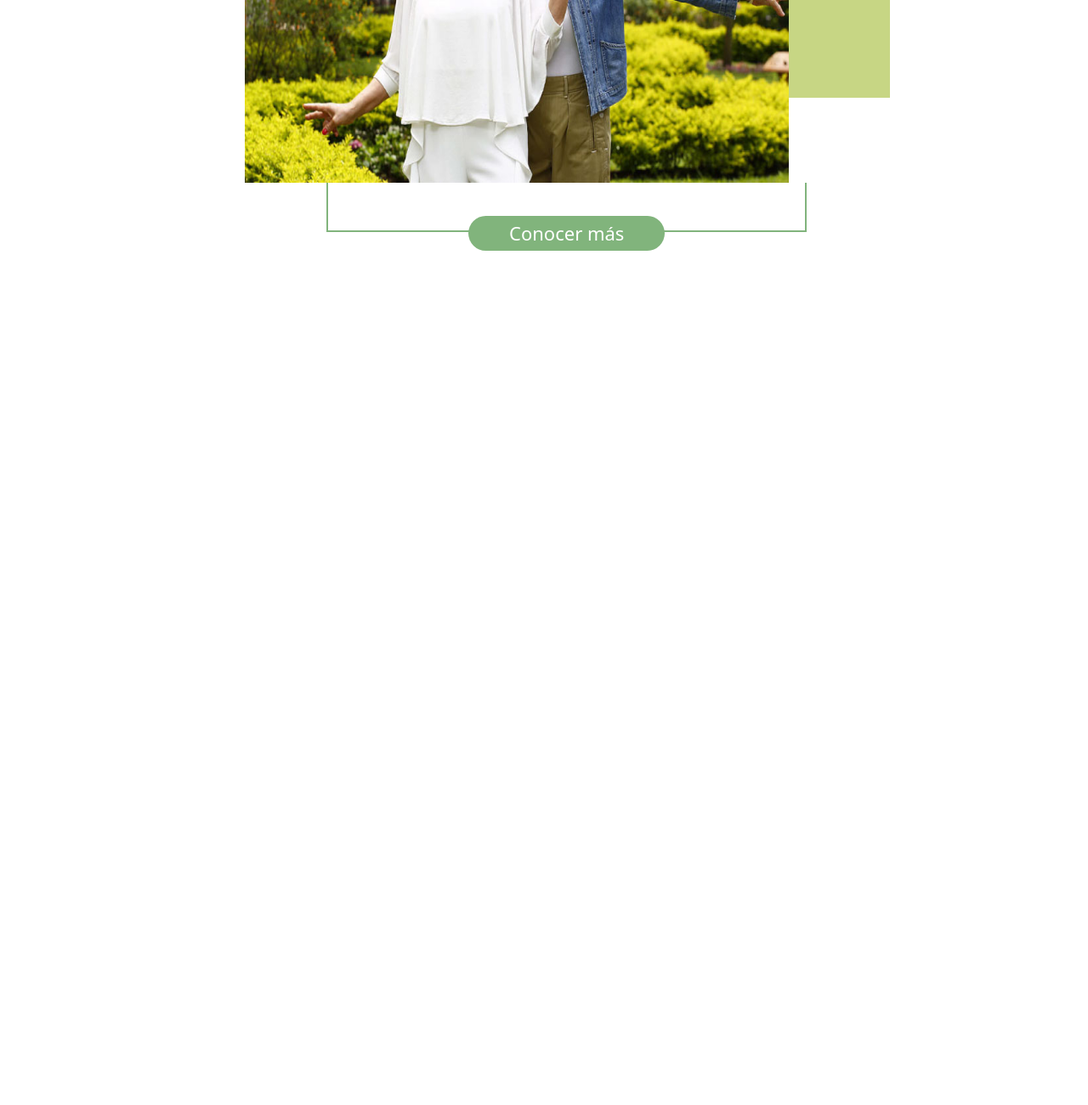
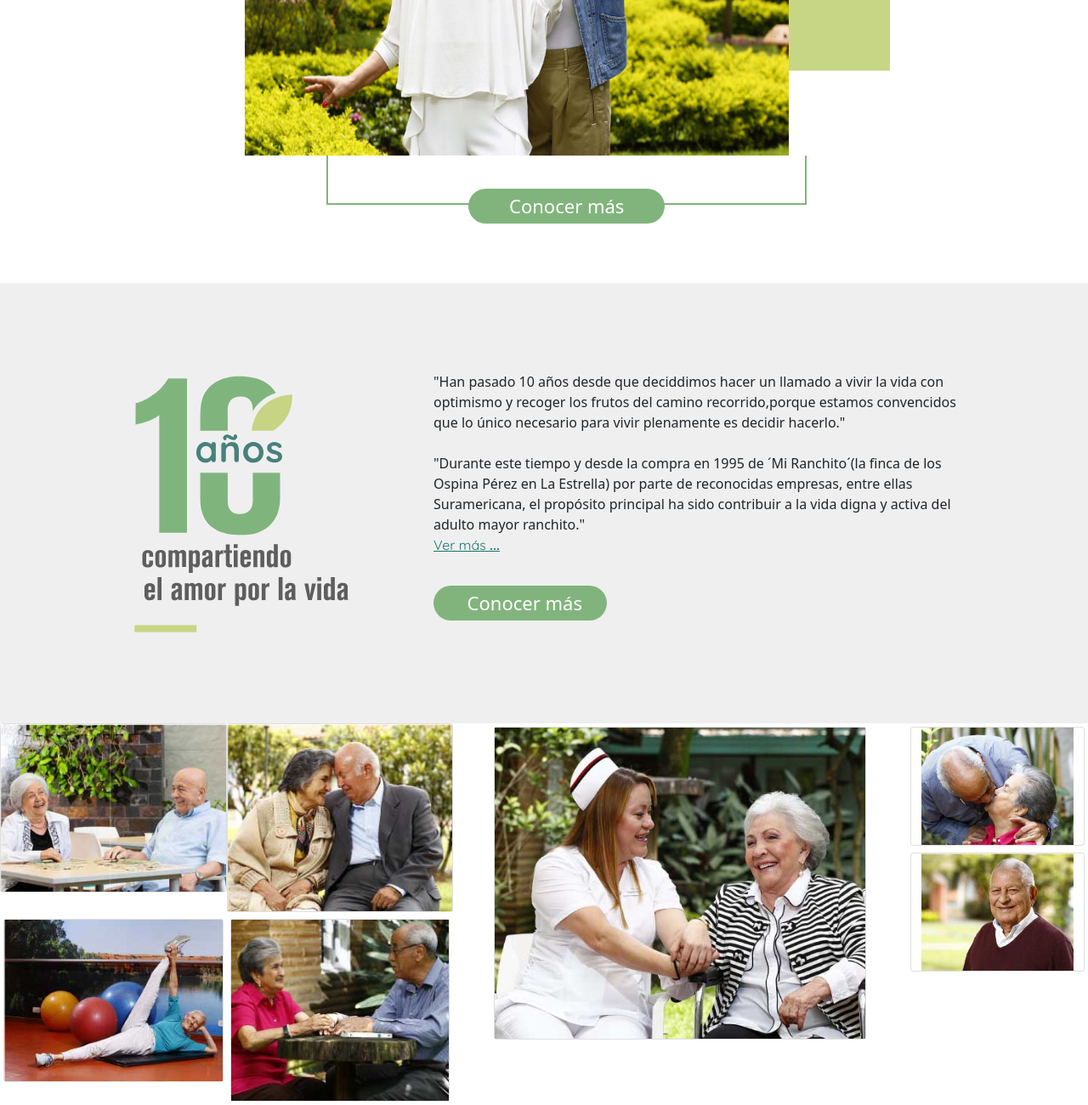
Before and after one commit to Mariacabriles29/Habitad, a website: page index.html in a window 1280 px wide. Shown: the part 2323-3623 px from the top of the page at 85% size. Before the commit the page ends 2618 px from the top, so only its background shows below. Drawn offline with nearby package versions, Linux system fonts and the light colour scheme; files whose address does not match are found by name; a web font is replaced by a local one.

Commit message:
feat: finished company information section and adding images section

```diff
--- a/index.html
+++ b/index.html
@@ -219,7 +219,7 @@
       </div>
       <!-- end of services -->
 
-      <div class="container-fluid mt-5">
+      <div class="container-fluid mt-3">
         <div class="row">
           <div class="col-12 col-md-2 sheet-1 adjust-margin">
             <img src="img/sqn-left.png" class="w-100" />
@@ -346,6 +346,92 @@
         </div>
         <!-- end services additionals  -->
       </div>
+
+      <!-- 10 year company information -->
+      <div class="container-fluid company-information mt-md-n5 p-md-2">
+        <div class="container p-5">
+          <div class="row">
+            <div class="col-12 col-md-4 p-md-5">
+              <img src="img/10anos.svg" />
+            </div>
+            <div class="col-12 col-md-8 p-md-5">
+              "Han pasado 10 años desde que deciddimos hacer un llamado a vivir
+              la vida con optimismo y recoger los frutos del camino
+              recorrido,porque estamos convencidos que lo único necesario para
+              vivir plenamente es decidir hacerlo."
+              <br />
+              <br />
+              "Durante este tiempo y desde la compra en 1995 de ´Mi Ranchito´(la
+              finca de los Ospina Pérez en La Estrella) por parte de reconocidas
+              empresas, entre ellas Suramericana, el propósito principal ha sido
+              contribuir a la vida digna y activa del adulto mayor ranchito."
+              <br />
+              <a
+                href="#"
+                class="look-more letra-verde quicksand aos-init aos-animate"
+                >Ver más
+
+                <span class="ml-1 ptn-susp letra-verde quicksand font-bold">
+                  ...</span
+                >
+              </a>
+              <br /><br />
+              <a href="#" class="learm-more-button1">Conocer más</a>
+            </div>
+          </div>
+        </div>
+      </div>
+      <!-- end 10 year company information -->
+
+      <!-- photo gallery  -->
+
+      <div class="container-fluid">
+        <div class="row">
+          <div class="col-12 col-md-5 adjust-img">
+            <div class="row">
+              <div class="col-12 col-md-6 p-5 p-md-0 pr-md-1">
+                <div class="card">
+                  <img src="/img/gall-1.jpg" class="p-md-0" />
+                </div>
+              </div>
+              <div class="col-12 col-md-6 p-5 p-md-0 pl-md-1 pr-md-1">
+                <div class="card">
+                  <img src="img/gall-3.jpg" class="p-md-0" />
+                </div>
+              </div>
+            </div>
+            <div class="row">
+              <div class="col-12 col-md-6 p-5 p-md-1 pt-md-2">
+                <div class="card">
+                  <img src="/img/gall-2.jpg" class="p-md-0" />
+                </div>
+              </div>
+              <div class="col-12 col-md-6 p-5 p-md-1 pt-md-2">
+                <div class="card">
+                  <img src="img/gall-4.jpg" class="p-md-0" />
+                </div>
+              </div>
+            </div>
+          </div>
+          <div class="col-12 col-md-5 p-5 pt-md-1 pr-md-1 pb-md-0 pl-md-4">
+            <div class="card">
+              <img src="img/gall-5.jpg" class="p-md-0" />
+            </div>
+          </div>
+          <div class="col-12 col-md-2">
+            <div class="row p-5 p-md-1">
+              <div class="card col-12 adjust-img">
+                <img src="/img/gall-6.jpg" class="p-md-0" />
+              </div>
+            </div>
+            <div class="row p-5 p-md-1">
+              <div class="card col-12 adjust-img">
+                <img src="/img/gall-7.jpg" class="p-md-0" />
+              </div>
+            </div>
+          </div>
+        </div>
+      </div>
     </section>
 
     <script src="./js/bootstrap.bundle.min.js"></script>
--- a/scss/styles.scss
+++ b/scss/styles.scss
@@ -467,24 +467,6 @@
   }
 }
 
-// @media (min-width: 761px) and (max-width: 998px) {
-//   .green1 {
-//     height: auto;
-//     margin-top: -1rem;
-//     width: 100%;
-
-//     .green2 {
-//       width: 100%;
-//       .img-grandmothers {
-//         height: auto;
-
-//         object-fit: cover;
-//         width: 100%;
-//         margin-left: -9rem;
-//       }
-//     }
-//   }
-// }
 @media (min-width: 1101px) {
   .green1 {
     position: relative;
@@ -660,31 +642,6 @@
   top: 0rem;
   left: 0rem;
 }
-// .img-grandmothers {
-//   @media (min-width: 200px) and (max-width: 700px) {
-//     position: relative;
-//     top: 5px;
-//     right: 0;
-//     margin-top: 17rem;
-//     width: 100%;
-//     display: flex;
-//     justify-content: center;
-//     margin-left: -3rem;
-//   }
-//   @media (min-width: 701px) and (max-width: 1100px) {
-//     position: relative;
-//     display: flex;
-//     justify-content: center;
-//     width: 576px;
-//     margin-top: -11px;
-//     margin-left: -1rem;
-//   }
-//   @media (min-width: 1101px) {
-//     position: relative;
-//     top: 0rem;
-//     left: 0rem;
-//   }
-// }
 
 .learm-more1 {
   position: absolute;
@@ -986,3 +943,57 @@
   align-items: flex-end;
   flex-direction: column;
 }
+@media (min-width: 578px) and (max-width: 998px) {
+  .center_day {
+    display: flex;
+  }
+}
+
+.company-information {
+  background-color: #efefef;
+  margin-top: 250px !important;
+}
+
+@media (min-width: 200px) and (max-width: 700px) {
+  .company-information {
+    margin-top: 24rem !important;
+  }
+}
+@media (min-width: 701px) and (max-width: 770px) {
+  .company-information {
+    margin-top: 30rem !important;
+  }
+}
+
+@media (min-width: 771px) and (max-width: 992px) {
+  .company-information {
+    margin-top: 22rem !important;
+  }
+}
+
+@media (min-width: 993px) and (max-width: 1100px) {
+  .company-information {
+    margin-top: 22rem !important;
+  }
+}
+
+.learm-more-button1 {
+  position: absolute;
+  background-color: #81b47c;
+  color: #fff;
+  font-size: 1.375rem;
+  padding: 4px;
+  padding-left: 1.8em;
+  padding-right: 1.8rem;
+  border-radius: 50px;
+  margin-top: 12px;
+  text-decoration: none;
+
+  transition: background-color 0.3s ease;
+}
+.learm-more-button1:hover {
+  background-color: #19766c;
+  color: #ffffff;
+  text-decoration: none;
+  transition: all 0.3s ease;
+}
```
Also changed, not shown: scss/styles.css.
